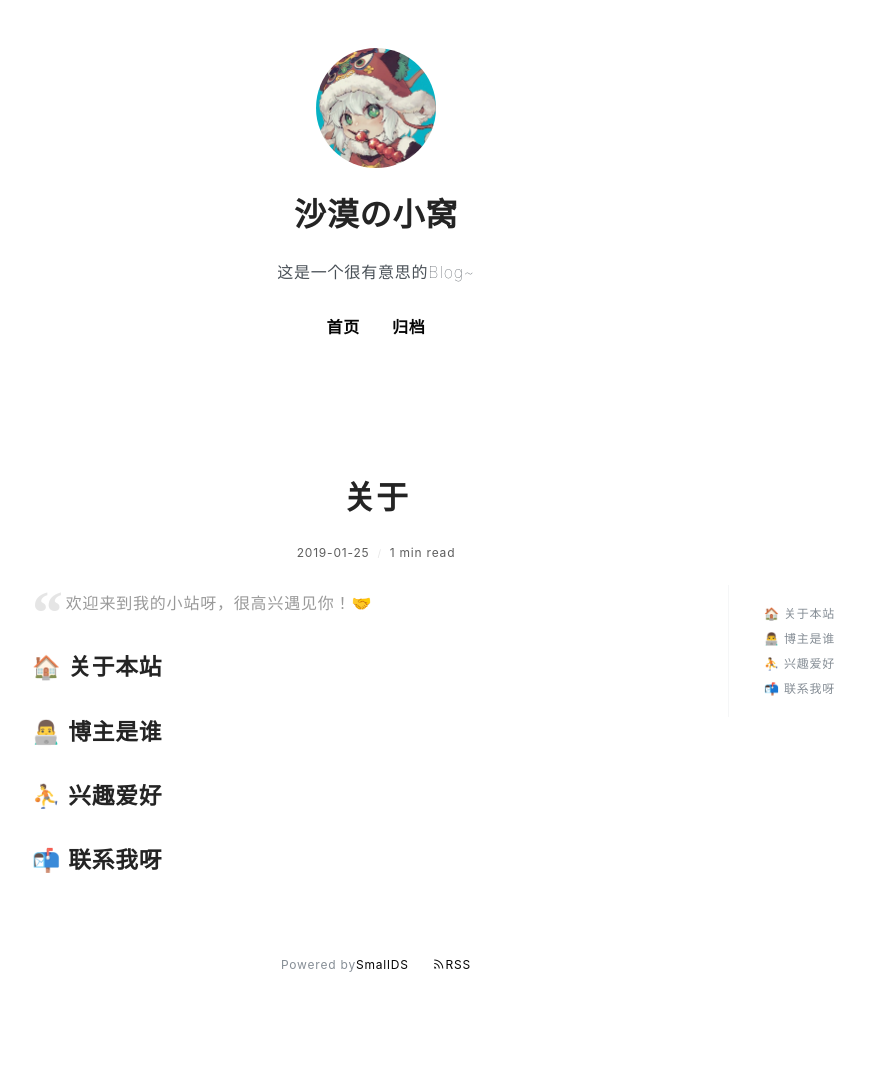
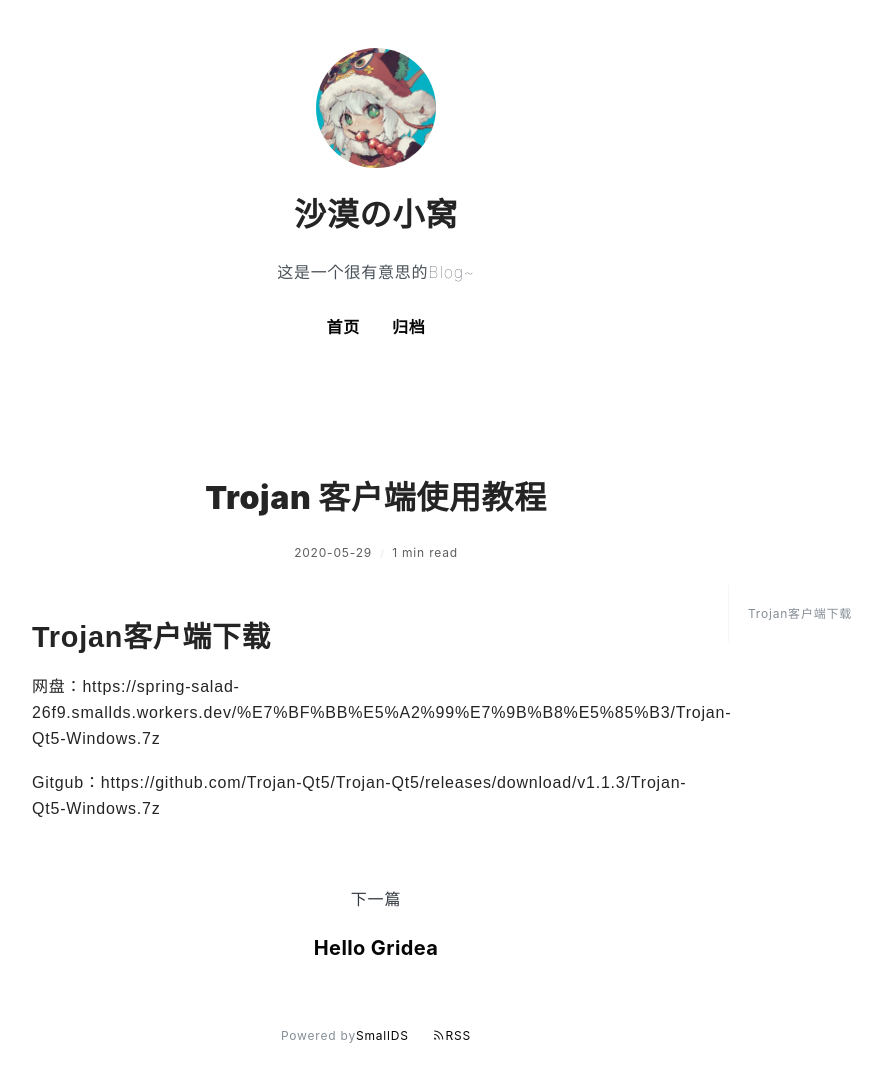
Before and after one commit to SmallDS/smallds, a plain HTML site: page post/trojan-ke-hu-duan-shi-yong-jiao-cheng/index.html in a window 1280 px wide. Shown: the whole page, without its empty margins (264-1146 px from the left). Before the commit the page ends 1013 px from the top, so only its background shows below. Drawn offline with nearby package versions, Linux system fonts and the light colour scheme; a web font is replaced by a local one.

Commit message:
update from gridea: 2020-05-29 10:34:31

```diff
--- a/archives/index.html
+++ b/archives/index.html
@@ -3,7 +3,7 @@
     <meta charset="utf-8" />
 <meta name="viewport" content="width=device-width, initial-scale=1" />
 <title>沙漠の小窝</title>
-<link rel="shortcut icon" href="https://smallds.github.io/favicon.ico?v=1590718680548">
+<link rel="shortcut icon" href="https://smallds.github.io/favicon.ico?v=1590719663323">
 <link href="https://cdn.jsdelivr.net/npm/remixicon@2.3.0/fonts/remixicon.css" rel="stylesheet">
 <link rel="stylesheet" href="https://smallds.github.io/styles/main.css">
 <link rel="alternate" type="application/atom+xml" title="沙漠の小窝 - Atom Feed" href="https://smallds.github.io/atom.xml">
@@ -18,7 +18,7 @@
       <div class="main-content">
         <div class="site-header">
   <a href="https://smallds.github.io">
-  <img class="avatar" src="https://smallds.github.io/images/avatar.png?v=1590718680548" alt="">
+  <img class="avatar" src="https://smallds.github.io/images/avatar.png?v=1590719663323" alt="">
   </a>
   <h1 class="site-title">
     沙漠の小窝
@@ -61,7 +61,23 @@
 
 <div class="archives-container">
 
+    <h2 class="year">2020</h2>
+
+
+        <a href="https://smallds.github.io/post/trojan-ke-hu-duan-shi-yong-jiao-cheng/" class="post">
+          <h2 class="post-title">
+            Trojan 客户端使用教程
+          </h2>
+          <div class="time">2020-05-29</div>
+        </a>
+
+
+
+
+
     <h2 class="year">2018</h2>
+
+
 
 
         <a href="https://smallds.github.io/post/hello-gridea/" class="post">
--- a/post/about/index.html
+++ b/post/trojan-ke-hu-duan-shi-yong-jiao-cheng/index.html
@@ -2,22 +2,17 @@
   <head>
     <meta charset="utf-8" />
 <meta name="viewport" content="width=device-width, initial-scale=1" />
-<title>关于 | 沙漠の小窝</title>
-<link rel="shortcut icon" href="https://smallds.github.io/favicon.ico?v=1590718680548">
+<title>Trojan 客户端使用教程 | 沙漠の小窝</title>
+<link rel="shortcut icon" href="https://smallds.github.io/favicon.ico?v=1590719663323">
 <link href="https://cdn.jsdelivr.net/npm/remixicon@2.3.0/fonts/remixicon.css" rel="stylesheet">
 <link rel="stylesheet" href="https://smallds.github.io/styles/main.css">
-<link rel="alternate" type="application/atom+xml" title="关于 | 沙漠の小窝 - Atom Feed" href="https://smallds.github.io/atom.xml">
+<link rel="alternate" type="application/atom+xml" title="Trojan 客户端使用教程 | 沙漠の小窝 - Atom Feed" href="https://smallds.github.io/atom.xml">
 <link rel="stylesheet" href="https://fonts.googleapis.com/css?family=Droid+Serif:400,700">
 
 
 
-    <meta name="description" content="
-欢迎来到我的小站呀，很高兴遇见你！🤝
-
-🏠 关于本站
-👨‍💻 博主是谁
-⛹ 兴趣爱好
-📬 联系我呀
+    <meta name="description" content="Trojan客户端下载
+网盘：https://spring-salad-26f9.smallds.workers.dev/%E7%BF%BB%E5%A2%99%E7%9B%B8%E5%85%B3/Trojan-Qt5-Windows.7z
 ..." />
     <meta name="keywords" content="" />
     <link rel="stylesheet" href="https://cdnjs.cloudflare.com/ajax/libs/KaTeX/0.10.0/katex.min.css">
@@ -28,7 +23,7 @@
       <div class="main-content">
         <div class="site-header">
   <a href="https://smallds.github.io">
-  <img class="avatar" src="https://smallds.github.io/images/avatar.png?v=1590718680548" alt="">
+  <img class="avatar" src="https://smallds.github.io/images/avatar.png?v=1590719663323" alt="">
   </a>
   <h1 class="site-title">
     沙漠の小窝
@@ -69,11 +64,11 @@
         <div class="post-detail">
           <article class="post">
             <h2 class="post-title">
-              关于
+              Trojan 客户端使用教程
             </h2>
             <div class="post-info">
               <span>
-                2019-01-25
+                2020-05-29
               </span>
               <span>
                 1 min read
@@ -83,25 +78,14 @@
 
             <div class="post-content-wrapper">
               <div class="post-content">
-                <blockquote>
-<p>欢迎来到我的小站呀，很高兴遇见你！🤝</p>
-</blockquote>
-<h2 id="关于本站">🏠 关于本站</h2>
-<h2 id="博主是谁">👨‍💻 博主是谁</h2>
-<h2 id="兴趣爱好">⛹ 兴趣爱好</h2>
-<h2 id="联系我呀">📬 联系我呀</h2>
+                <h1 id="trojan客户端下载">Trojan客户端下载</h1>
+<p>网盘：https://spring-salad-26f9.smallds.workers.dev/%E7%BF%BB%E5%A2%99%E7%9B%B8%E5%85%B3/Trojan-Qt5-Windows.7z</p>
+<p>Gitgub：https://github.com/Trojan-Qt5/Trojan-Qt5/releases/download/v1.1.3/Trojan-Qt5-Windows.7z</p>
 
               </div>
               <div class="toc-container">
                 <ul class="markdownIt-TOC">
-<li>
-<ul>
-<li><a href="#%E5%85%B3%E4%BA%8E%E6%9C%AC%E7%AB%99">🏠 关于本站</a></li>
-<li><a href="#%E5%8D%9A%E4%B8%BB%E6%98%AF%E8%B0%81">👨‍💻 博主是谁</a></li>
-<li><a href="#%E5%85%B4%E8%B6%A3%E7%88%B1%E5%A5%BD">⛹ 兴趣爱好</a></li>
-<li><a href="#%E8%81%94%E7%B3%BB%E6%88%91%E5%91%80">📬 联系我呀</a></li>
-</ul>
-</li>
+<li><a href="#trojan%E5%AE%A2%E6%88%B7%E7%AB%AF%E4%B8%8B%E8%BD%BD">Trojan客户端下载</a></li>
 </ul>
 
               </div>
@@ -109,6 +93,15 @@
           </article>
         </div>
 
+
+          <div class="next-post">
+            <div class="next">下一篇</div>
+            <a href="https://smallds.github.io/post/hello-gridea/">
+              <h3 class="post-title">
+                Hello Gridea
+              </h3>
+            </a>
+          </div>
 
 
 
```
Also changed, not shown: atom.xml (+12 -1 lines), index.html (+21 -2 lines), post/hello-gridea/index.html (+2 -2 lines), tag/v0_Y60jkO/index.html (+2 -2 lines), tags/index.html (+2 -2 lines).
